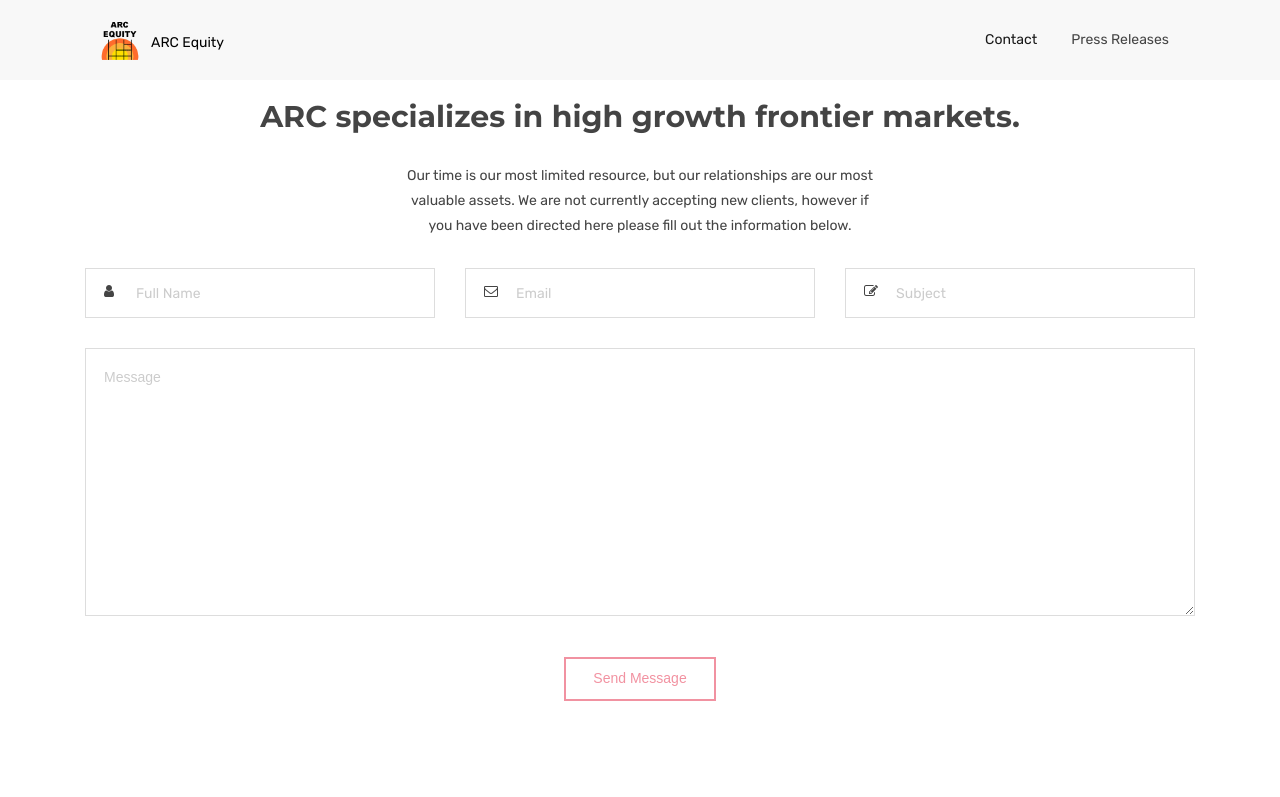
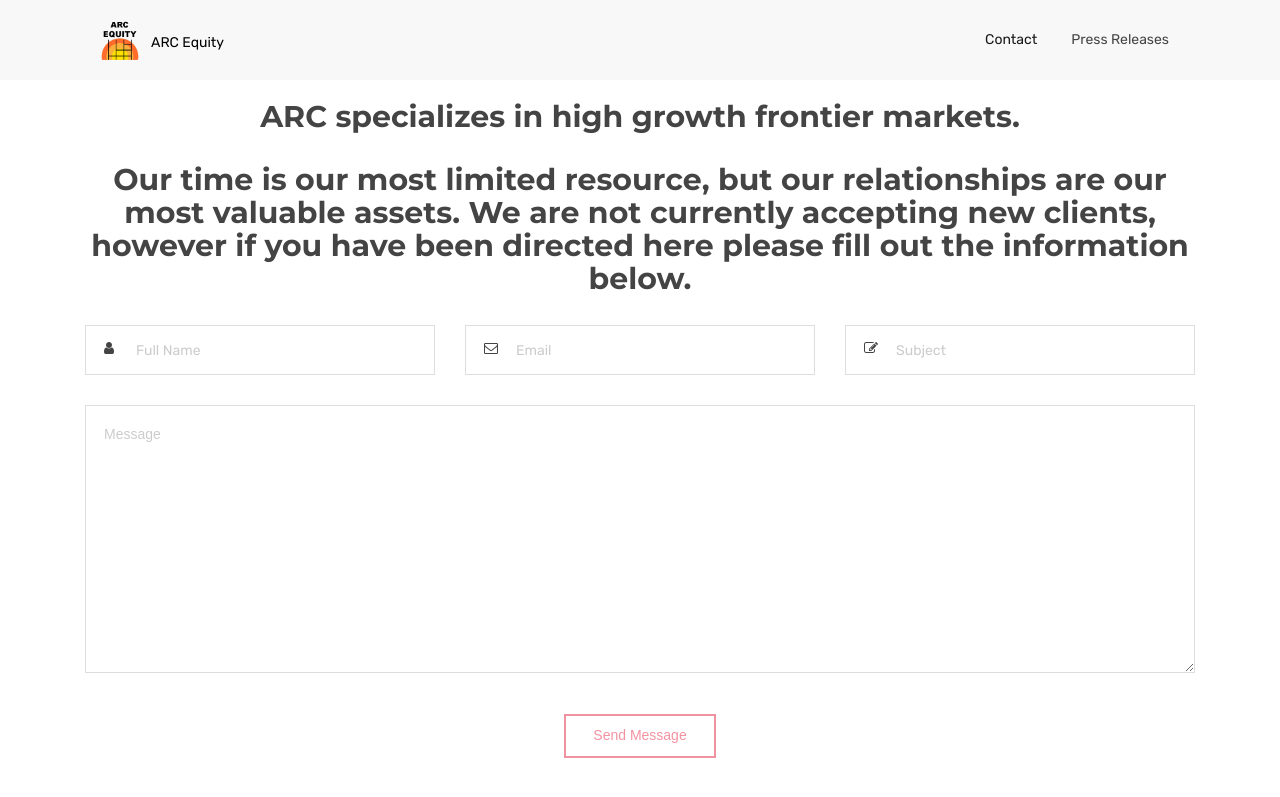
Before and after one commit to salaryshelter/salaryshelter.github.io, a Jekyll site: the page built from contact.html, in a window 1280 px wide. Shown: the top 797 px of the page. Built offline with Jekyll 4.4.1, drawn with Linux system fonts in a browser that asks for light colours.

Commit message:
text all same size

```diff
--- a/contact.html
+++ b/contact.html
@@ -13,7 +13,6 @@ js:
 {% include JB/setup %}
 <style>
 .get-intouch{
-  max-width: 500px;
   text-align: center;
   text-justify: inter-word;
   padding-bottom: 20px;
@@ -32,7 +31,7 @@ js:
   <div class="container">
     </br>
     <h3 class="title-head text-center">{{ site.get_touchheader }}</h3>
-    <p class="get-intouch container">{{ site.get_intouch }}</p>
+    <h3 class="title-head text-center">{{ site.get_intouch }}</h3>
     <form class="contact-form" data-toggle="validator" action="https://formspree.io/f/xknpbewa" method="POST">
       <div class="row">
         <div class="col-sm-4">
```
